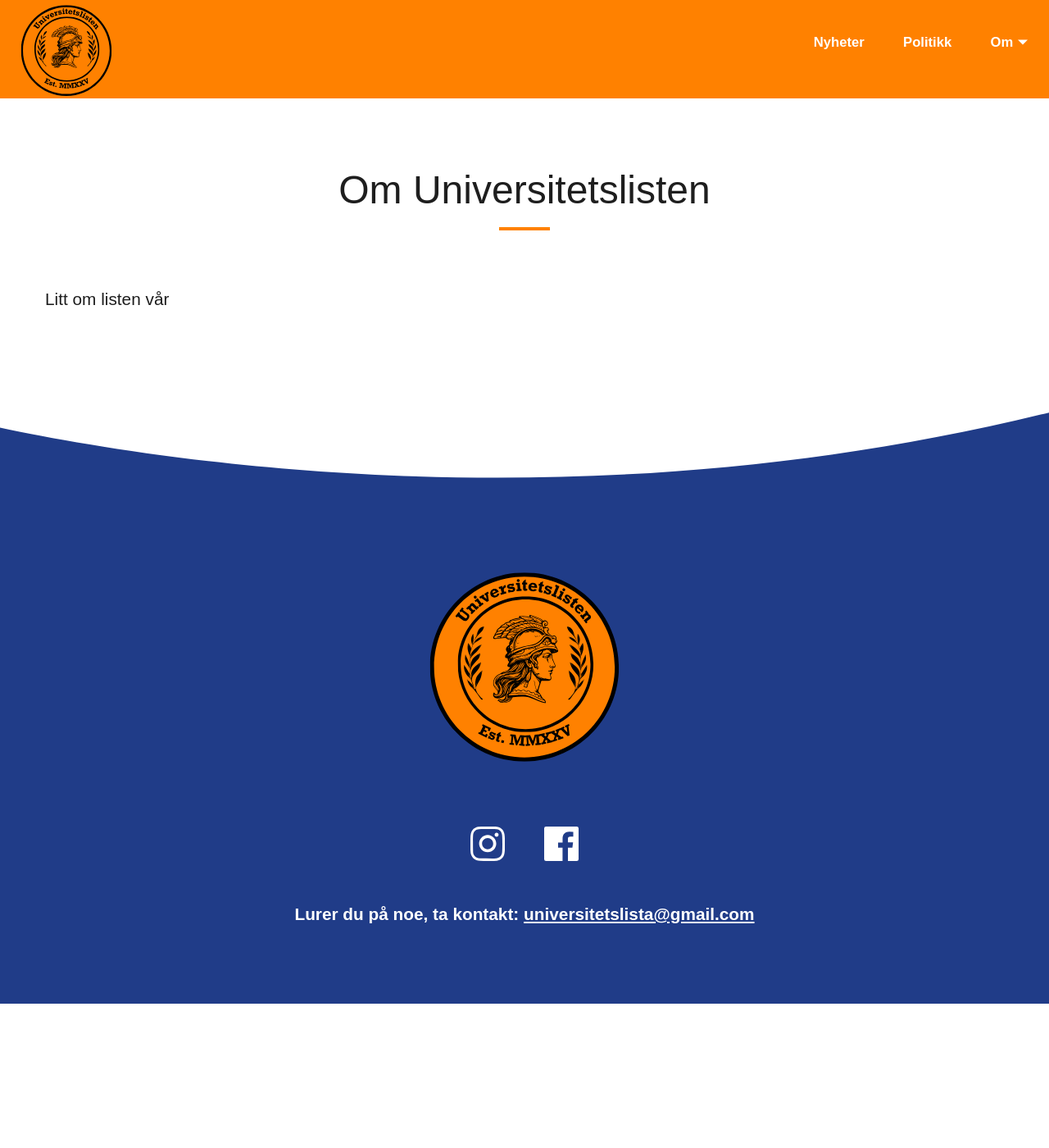
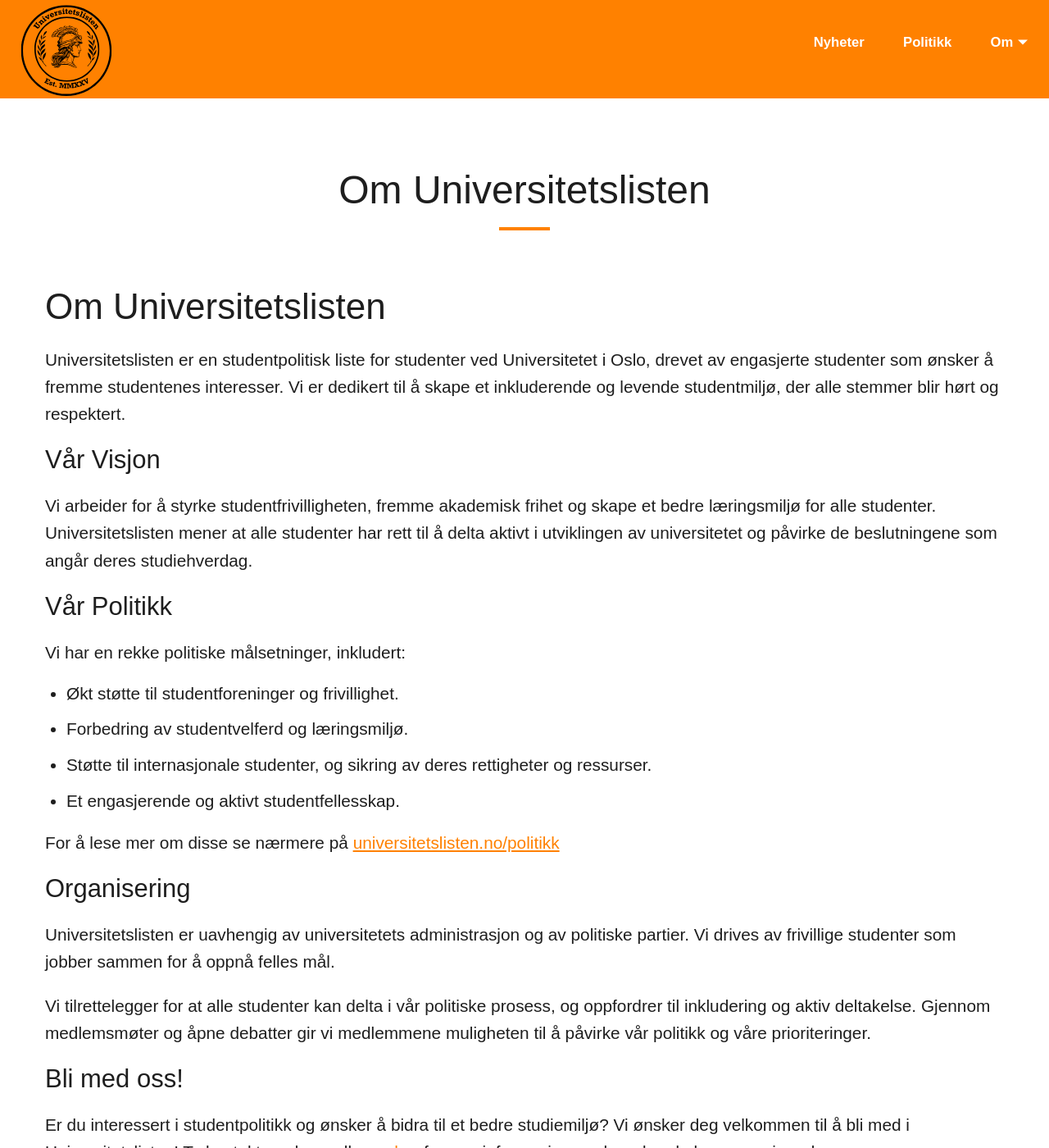
Before and after one commit to Universitetslisten/universitetslisten.github.io, a Jekyll site: the page built from _pages/om.md, in a window 1280 px wide and 1400 px high. Shown: the whole window at 82% size. Built offline with Jekyll 4.4.1, drawn with Linux system fonts in a browser that asks for light colours; comment, search, counter and statistics services are not loaded; some of the changed text lies outside the part shown.

Commit message:
added more about the association

```diff
--- a/_pages/om.md
+++ b/_pages/om.md
@@ -7,4 +7,32 @@
 sitemap: true
 ---
 
-Litt om listen vår
+## Om Universitetslisten
+
+Universitetslisten er en studentpolitisk liste for studenter ved Universitetet i Oslo, drevet av engasjerte studenter som ønsker å fremme studentenes interesser. Vi er dedikert til å skape et inkluderende og levende studentmiljø, der alle stemmer blir hørt og respektert.
+
+### Vår Visjon
+
+Vi arbeider for å styrke studentfrivilligheten, fremme akademisk frihet og skape et bedre læringsmiljø for alle studenter. Universitetslisten mener at alle studenter har rett til å delta aktivt i utviklingen av universitetet og påvirke de beslutningene som angår deres studiehverdag.
+
+### Vår Politikk
+
+Vi har en rekke politiske målsetninger, inkludert:
+- Økt støtte til studentforeninger og frivillighet.
+- Forbedring av studentvelferd og læringsmiljø.
+- Støtte til internasjonale studenter, og sikring av deres rettigheter og ressurser.
+- Et engasjerende og aktivt studentfellesskap.
+
+For å lese mer om disse se nærmere på [universitetslisten.no/politikk](universitetslisten.no/politikk)
+
+### Organisering
+
+Universitetslisten er uavhengig av universitetets administrasjon og av politiske partier. Vi drives av frivillige studenter som jobber sammen for å oppnå felles mål.
+
+Vi tilrettelegger for at alle studenter kan delta i vår politiske prosess, og oppfordrer til inkludering og aktiv deltakelse. Gjennom medlemsmøter og åpne debatter gir vi medlemmene muligheten til å påvirke vår politikk og våre prioriteringer.
+
+### Bli med oss!
+
+Er du interessert i studentpolitikk og ønsker å bidra til et bedre studiemiljø? Vi ønsker deg velkommen til å bli med i Universitetslisten! Ta kontakt med oss eller se [her](universitetslisten.no/aktiv) for mer informasjon om hvordan du kan engasjere deg.
+
+Vi ser frem til å jobbe sammen med alle studenter for å skape et mer inkluderende, engasjerende og respektfullt universitet for alle!
```
